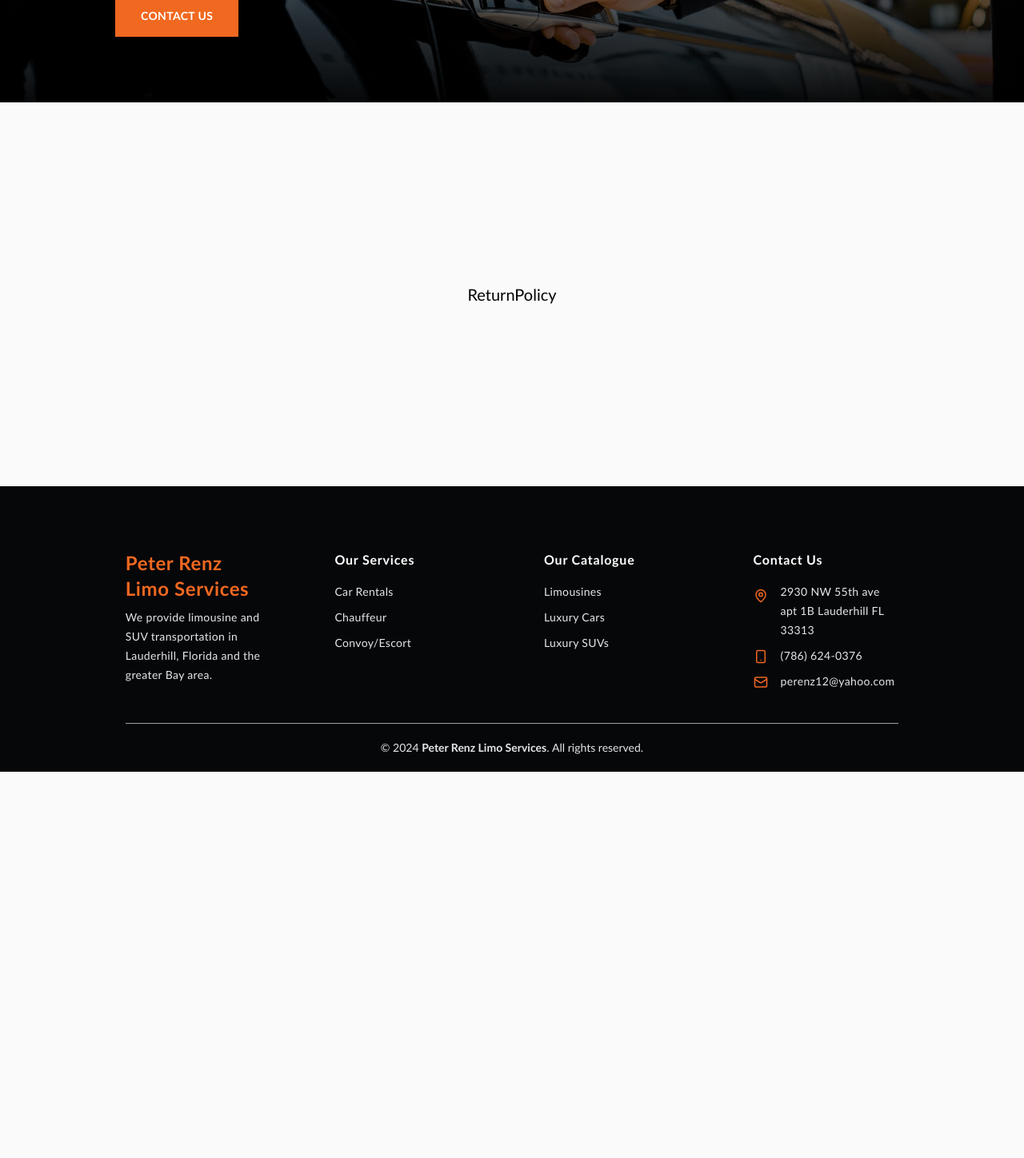
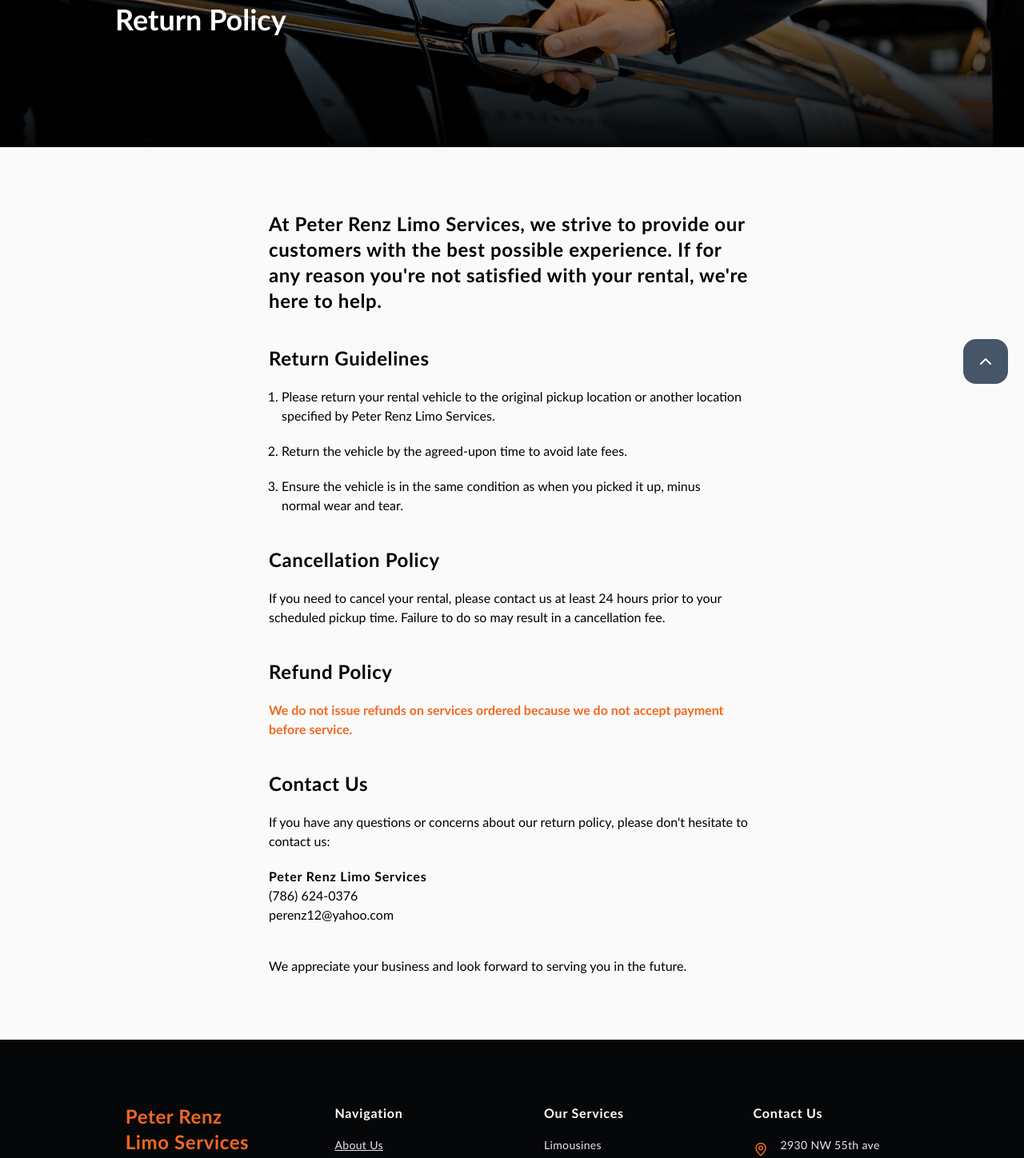
Before and after one commit to 2gbeh/prl, a Next.js app: page /return-policy in a window 1280 px wide. Shown: the part 300-1748 px from the top of the page at 80% size. Before the commit the page ends 1265 px from the top, so only its background shows below. Built offline with nearby package versions, Linux system fonts and the light colour scheme.

Commit message:
feat(pages): add return policy

```diff
--- a/components/atoms/footer/index.tsx
+++ b/components/atoms/footer/index.tsx
@@ -1,5 +1,7 @@
 import React from "react";
+import Link from "next/link";
 import { MailIcon, MapPinIcon, SmartphoneIcon } from "lucide-react";
+//
 import { APP } from "@/constants/APP";
 
 interface IProps {}
@@ -11,21 +13,21 @@
   return (
     <footer className="bg-accent px-4 text-white">
       <div className="container space-y-10">
-        <ul className="flex flex-col sm:flex-row gap-10 sm:gap-20 pt-20">
+        <ul className="flex flex-col gap-10 pt-20 sm:flex-row sm:gap-20">
           <li className="flex-1 space-y-2">
             <h1 className="h3 text-brand">{APP.name_short}</h1>
             <article className="p text-gray-200">{APP.about}</article>
           </li>
           <li className="flex-1 space-y-4">
-            <h1 className="h4">Our Services</h1>
+            <h1 className="h4">Navigation</h1>
             <ol className="p space-y-2 text-gray-200">
-              <li>Car Rentals</li>
-              <li>Chauffeur</li>
-              <li>Convoy/Escort</li>
+              <li><Link href="/about-us" className="underline hover:text-brand">About Us</Link></li>
+              <li><Link href="/return-policy" className="underline hover:text-brand">Return Policy</Link></li>
+              <li><Link href="/contact-us" className="underline hover:text-brand">Contact Us</Link></li>
             </ol>
           </li>
           <li className="flex-1 space-y-4">
-            <h1 className="h4">Our Catalogue</h1>
+            <h1 className="h4">Our Services</h1>
             <ol className="p space-y-2 text-gray-200">
               <li>Limousines</li>
               <li>Luxury Cars</li>
--- a/components/molecules/ribbon/index.tsx
+++ b/components/molecules/ribbon/index.tsx
@@ -1,13 +1,11 @@
-import React from "react";
-import { useRouter } from "next/router";
-//
+import React, { PropsWithChildren } from "react";
 import { backgroundImageStyles } from "@/utils/backgroundImageStyles";
-import { APP } from "@/constants/APP";
 
-interface IProps {}
+interface IProps extends PropsWithChildren {
+  heading?: string;
+}
 
-const Ribbon: React.FC<IProps> = ({}) => {
-  const router = useRouter();
+const Ribbon: React.FC<IProps> = ({ children, heading }) => {
   console.log("🚀 ~ Ribbon");
   // renders
   return (
@@ -15,12 +13,11 @@
       className="flex-col-center min-h-[320px] bg-accent py-4 text-white"
       style={backgroundImageStyles("/uploads/ribbon.png")}
     >
-      <div className="container space-y-10">
-        <h1 className="h3 sm:max-w-[640px]">{APP.about}</h1>
-        <button className="button" onClick={() => router.push("/contact-us")}>
-          CONTACT US
-        </button>
-      </div>
+      {children ?? (
+        <div className="container">
+          <h1 className="h2">{heading}</h1>
+        </div>
+      )}
     </section>
   );
 };
--- a/pages/_app.tsx
+++ b/pages/_app.tsx
@@ -51,7 +51,8 @@
       </Head>
 
       {/* MARKUP */}
-      {router.asPath === "/" && <Banner />}
+      {/* {router.asPath !== "/contact-us" && <Banner />} */}
+      <Banner />
       <Header />
       <Component {...pageProps} />
       <Footer />
--- a/pages/_globals.css
+++ b/pages/_globals.css
@@ -31,6 +31,10 @@
 
 .container {
   @apply w-full sm:w-[80%] mx-auto px-4
+}
+
+.container-sm {
+  @apply w-full sm:w-[50%] mx-auto px-4
 }
 
 .flex-centered {
--- a/pages/about-us.tsx
+++ b/pages/about-us.tsx
@@ -10,7 +10,7 @@
   // renders
   return (
     <main>
-      <Ribbon />
+      <Ribbon heading="About Us" />
       <Tent as="partial">AboutUs</Tent>
     </main>
   );
--- a/pages/index.tsx
+++ b/pages/index.tsx
@@ -1,4 +1,5 @@
 import React from "react";
+import { useRouter } from "next/router";
 //
 import Fab from "@/components/atoms/fab";
 import Hero from "@/components/molecules/hero";
@@ -10,15 +11,17 @@
 import { APP } from "@/constants/APP";
 
 export default function Home() {
+  const router = useRouter();
   console.log("🚀 ~ Home");
   // renders
   return (
     <main>
+      <Fab />
       <Hero />
       <Services />
       <section
         className="flex-col-center bg-accent py-4 text-white sm:h-screen"
-        style={backgroundImageStyles("/uploads/cover-5.png")}
+        style={backgroundImageStyles("/uploads/cover-1.png")}
       >
         <div className="container">
           <div className="max-w-[640px] space-y-10 bg-[#000000e6] px-8 py-8 sm:px-14 sm:py-10">
@@ -39,8 +42,14 @@
         </div>
       </section>
       <Testimonials />
-      <Ribbon />
-      <Fab />
+      <Ribbon>
+        <div className="container space-y-10">
+          <h1 className="h3 sm:max-w-[640px]">{APP.about}</h1>
+          <button className="button" onClick={() => router.push("/contact-us")}>
+            CONTACT US
+          </button>
+        </div>
+      </Ribbon>
     </main>
   );
 }
--- a/pages/return-policy.tsx
+++ b/pages/return-policy.tsx
@@ -1,7 +1,8 @@
 import React from "react";
 //
-import Tent from "@/components/atoms/tent";
+import Fab from "@/components/atoms/fab";
 import Ribbon from "@/components/molecules/ribbon";
+import { APP } from "@/constants/APP";
 
 export const getStaticProps = () => ({ props: { title: "Return Policy" } });
 
@@ -10,8 +11,69 @@
   // renders
   return (
     <main>
-      <Ribbon />
-      <Tent as="partial">ReturnPolicy</Tent>
+      <Fab />
+      <Ribbon heading="Return Policy" />
+      <section className="container-sm space-y-10 py-20">
+        <article className="h3 mb-10">
+          At {APP.name_short}, we strive to provide our customers with the best
+          possible experience. If for any reason you're not satisfied with your
+          rental, we're here to help.
+        </article>
+        <article className="space-y-5">
+          <h2 className="h3">Return Guidelines</h2>
+          <ol className="mx-4 list-decimal space-y-5">
+            <li>
+              Please return your rental vehicle to the original pickup location
+              or another location specified by {APP.name_short}.
+            </li>
+            <li>
+              Return the vehicle by the agreed-upon time to avoid late fees.
+            </li>
+            <li>
+              Ensure the vehicle is in the same condition as when you picked it
+              up, minus normal wear and tear.
+            </li>
+          </ol>
+        </article>
+        <article className="space-y-5">
+          <h2 className="h3">Cancellation Policy</h2>
+          <p className="">
+            If you need to cancel your rental, please contact us at least 24
+            hours prior to your scheduled pickup time. Failure to do so may
+            result in a cancellation fee.
+          </p>
+        </article>
+        <article className="space-y-5">
+          <h2 className="h3">Refund Policy</h2>
+          <p className="text-brand">
+            <b>
+              We do not issue refunds on services ordered because we do not
+              accept payment before service.
+            </b>
+          </p>
+        </article>
+        <article className="space-y-5">
+          <h2 className="h3">Contact Us</h2>
+          <p className="">
+            If you have any questions or concerns about our return policy,
+            please don't hesitate to contact us:
+          </p>
+          <p className="">
+            <h3 className="h4">{APP.name_short}</h3>
+            <a href={APP.tel} target="_top">
+              {APP.phone}
+            </a>
+            <br />
+            <a href={APP.mailto} target="_top">
+              {APP.email}
+            </a>
+          </p>
+        </article>
+        <p className="">
+          We appreciate your business and look forward to serving you in the
+          future.
+        </p>
+      </section>
     </main>
   );
 }
```
Also changed, not shown: public/uploads/cover-1.png (renamed from public/uploads/cover-5.png).
